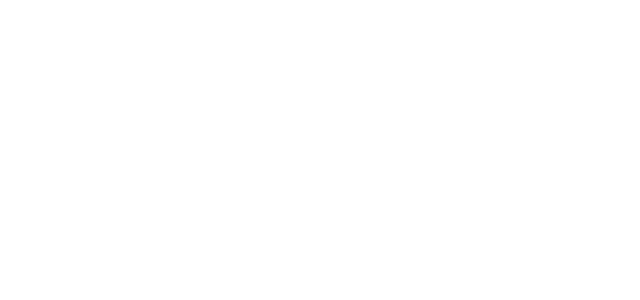
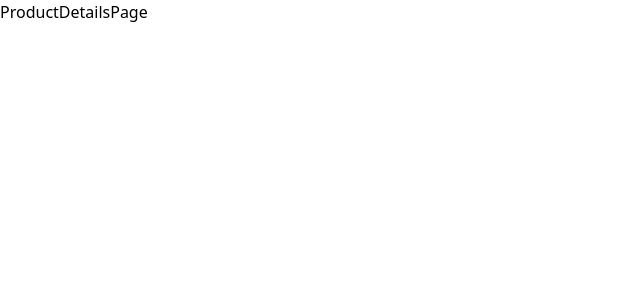
Before and after one commit to JobayerRahman106/eshopapp, a React (Vite) app: page /product-details in a window 1280 px wide. Before the commit this address had no page. Shown: the top 300 px of the page, without its empty margins (0-640 px from the left). Built offline with nearby package versions, Linux system fonts and the light colour scheme.

Commit message:
product list and product details page added routing

```diff
--- a/src/App.jsx
+++ b/src/App.jsx
@@ -1,8 +1,11 @@
 import ReactDOM from "react-dom/client";
+// @ts-ignore
 import { BrowserRouter, Routes, Route } from "react-router";
 import HomePage from "./pages/HomePage";
 import ContactPage from "./pages/ContactPage";
 import BlogPage from "./pages/BlogPage";
+import ProductDetailsPage from "pages/ProductDetailsPage";
+import ProductListPage from "pages/ProductListPage";
 
 function App() {
 
@@ -10,6 +13,8 @@ function App() {
     <>
       <Routes>
         <Route path="/" element={<HomePage />} />
+        <Route path="/product-list" element={<ProductListPage />} />
+        <Route path="/product-details" element={<ProductDetailsPage />} />
         <Route path="/blog" element={<BlogPage />} />
         <Route path="/contact" element={<ContactPage />} />
       </Routes>
--- /dev/null
+++ b/src/pages/ProductDetailsPage.jsx
@@ -0,0 +1,9 @@
+import React from 'react'
+
+const ProductDetailsPage = () => {
+  return (
+    <div>ProductDetailsPage</div>
+  )
+}
+
+export default ProductDetailsPage
--- /dev/null
+++ b/src/pages/ProductListPage.jsx
@@ -0,0 +1,9 @@
+import React from 'react'
+
+const ProductListPage = () => {
+  return (
+    <div>ProductListPage</div>
+  )
+}
+
+export default ProductListPage
--- a/vite.config.js
+++ b/vite.config.js
@@ -1,5 +1,8 @@
+// @ts-ignore
 import { defineConfig } from 'vite'
+// @ts-ignore
 import react from '@vitejs/plugin-react'
+// @ts-ignore
 import tailwindcss from '@tailwindcss/vite'
 
 // https://vite.dev/config/
```
Also changed, not shown: jsconfig.json (added, +13 -0 lines).
